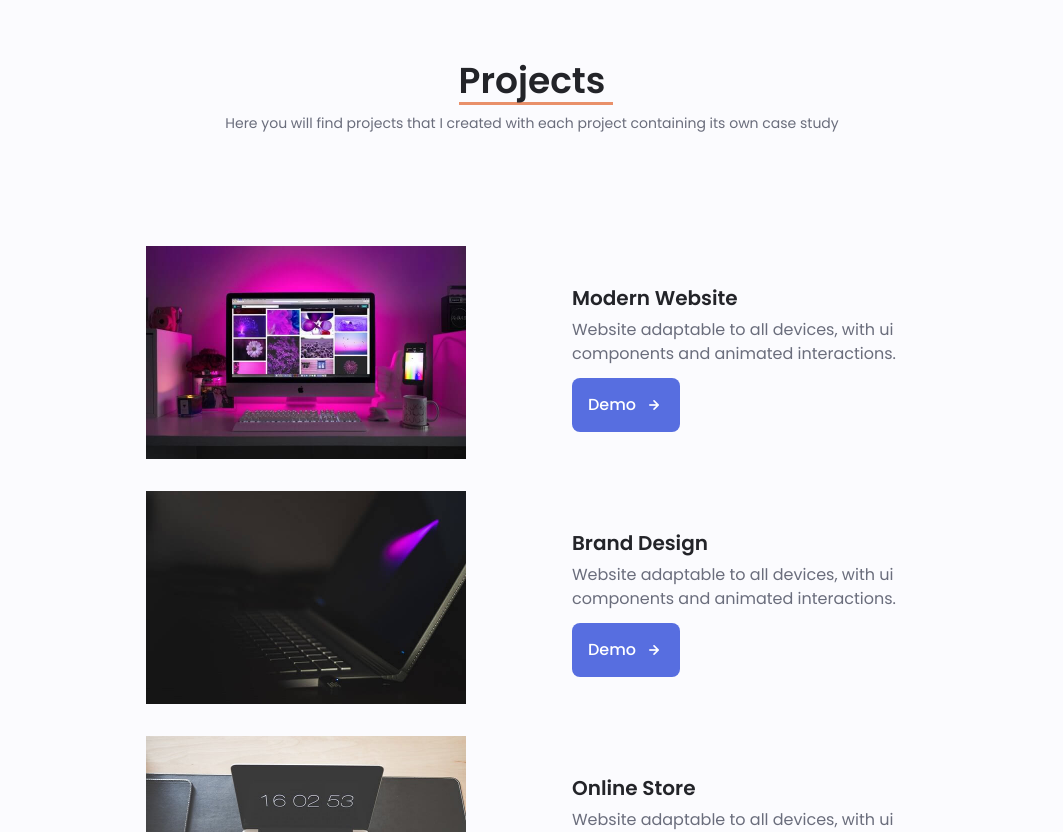
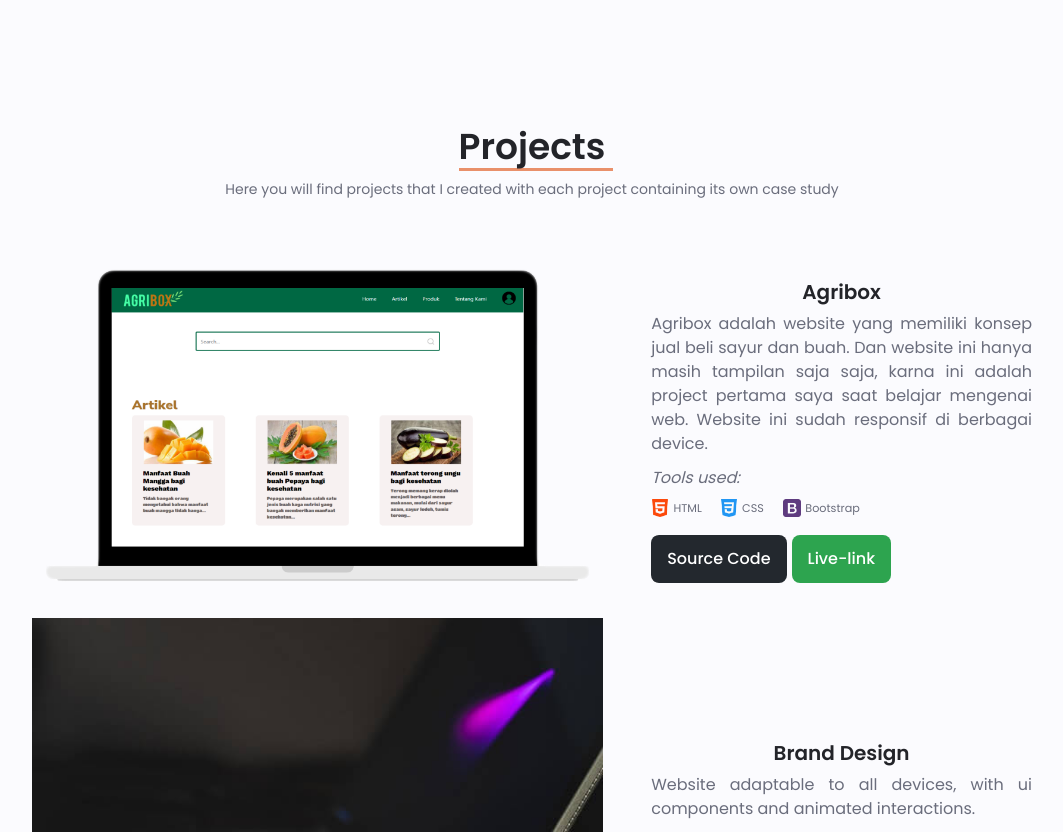
Before and after one commit to jericokatong/portfolio, a plain HTML site: page index.html in a window 1280 px wide. Shown: the part 1968-2800 px from the top of the page, without its empty margins (108-1171 px from the left). Drawn offline with nearby package versions, Linux system fonts and the light colour scheme.

Commit message:
memperbaiki dan edit tampilan project lebih responsif dan bagus

```diff
--- a/assets/css/styles.css
+++ b/assets/css/styles.css
@@ -171,7 +171,7 @@ img {
 
 /* LAYOUT */
 .container {
-  max-width: 768px;
+  max-width: 900px;
   padding-left: var(--mb-1-5);
   padding-right: var(--mb-1-5);
 }
@@ -582,11 +582,12 @@ img {
 /* PROJECTS */
 .projects_container {
   overflow: initial;
-  max-width: 900px;
+  max-width: 1000px;
 }
 
 .projects_content {
-  padding: 0 1.5rem;
+  /* padding: 0 1.5rem; */
+  padding: 0;
   margin-bottom: 2rem;
 }
 
@@ -601,6 +602,27 @@ img {
 
 .projects_button:hover .button_icon {
   transform: translateX(0.25rem);
+}
+
+.projects_data .github-button {
+  background-color: hsl(213, 13%, 16%);
+}
+
+.projects_data .github-button:hover {
+  background-color: hsl(206, 19%, 7%);
+}
+
+.projects_data .live-button {
+  background-color: hsl(137, 57%, 41%);
+}
+
+.projects_data .live-button:hover {
+  background-color: hsl(137, 55%, 33%);
+}
+
+.icon-description {
+  font-size: 0.7rem;
+  margin-right: 15px;
 }
 
 /* CONTACT ME */
@@ -809,7 +831,36 @@ button[type="submit"] {
   }
 
   .project_img {
-    width: 200px;
+    width: 100%;
+  }
+
+  .projects_title {
+    text-align: center;
+  }
+
+  .projects_description {
+    text-align: justify;
+  }
+
+  .tools_title {
+    text-align: center;
+    font-weight: 100;
+  }
+
+  .tools_items {
+    text-align: center;
+  }
+
+  .tools_container {
+    display: flex;
+    justify-content: center;
+    gap: 5px;
+  }
+
+  .projects .section_subtitle {
+    padding-left: 3px;
+    padding-right: 3px;
+    /* text-align: center; */
   }
 
   .contact_container {
@@ -843,11 +894,50 @@ button[type="submit"] {
   .projects_container,
   .contact_container,
   .footer_container {
-    grid-template-columns: repeat(2, 1fr);
+    /* grid-template-columns: repeat(2, 1fr); */
+    grid-template-columns: 1fr;
   }
 
   .contact_container {
     width: 90%;
+  }
+
+  .project_img {
+    width: 100%;
+  }
+
+  .projects_content {
+    justify-items: center;
+  }
+
+  .projects_title {
+    text-align: center;
+  }
+
+  .projects_description {
+    text-align: justify;
+  }
+
+  .tools_title {
+    text-align: center;
+    font-weight: 100;
+    font-style: italic;
+  }
+
+  .tools_items {
+    text-align: center;
+  }
+
+  .tools_container {
+    display: flex;
+    justify-content: center;
+    gap: 5px;
+  }
+
+  .projects .section_subtitle {
+    padding-left: 3px;
+    padding-right: 3px;
+    /* text-align: center; */
   }
 
   .qualification_sections {
@@ -968,11 +1058,12 @@ button[type="submit"] {
   }
 
   .projects_img {
-    width: 320px;
+    width: 100%;
   }
 
   .projects_content {
     align-items: center;
+    grid-template-columns: 1.5fr 1fr;
   }
 
   .projects {
@@ -982,13 +1073,44 @@ button[type="submit"] {
   .projects_container {
     background-color: inherit;
     border-radius: 1rem;
-    padding: 3rem 2.5rem 0;
+    /* padding: 3rem 2.5rem 0; */
+    padding: 0;
     grid-template-columns: 1fr max-content;
     column-gap: 3rem;
   }
 
   .projects_data {
     padding-top: 0.8rem;
+  }
+
+  .projects_title {
+    text-align: center;
+  }
+
+  .projects_description {
+    text-align: justify;
+  }
+
+  .tools_title {
+    text-align: left;
+    font-weight: 100;
+    font-style: italic;
+  }
+
+  .tools_items {
+    text-align: left;
+  }
+
+  .tools_container {
+    display: flex;
+    justify-content: flex-start;
+    gap: 5px;
+  }
+
+  .projects .section_subtitle {
+    padding-left: 3px;
+    padding-right: 3px;
+    /* text-align: center; */
   }
 
   .contact_container {
@@ -1044,7 +1166,7 @@ button[type="submit"] {
   }
 
   .projects_content {
-    column-gap: 5rem;
+    column-gap: 3rem;
   }
 
   .contact_form {
--- a/index.html
+++ b/index.html
@@ -311,16 +311,28 @@
         <div class="projects_container container swiper">
           <!-- PROJECT 1 -->
           <div class="projects_content grid">
-            <img src="assets/img/portfolio1.jpg" alt="" class="projects_img" />
+            <img src="assets/img/Agribox.png" alt="" width="500" class="projects_img" />
 
             <div class="projects_data">
-              <h3 class="projects_title">Modern Website</h3>
-              <p class="projects_description">Website adaptable to all devices, with ui components and animated interactions.</p>
+              <h3 class="projects_title">Agribox</h3>
+              <p class="projects_description">
+                Agribox adalah website yang memiliki konsep jual beli sayur dan buah. Dan website ini hanya masih tampilan saja saja, karna ini adalah project pertama saya saat belajar mengenai web. Website ini sudah responsif di berbagai
+                device.
+              </p>
+              <h6 class="tools_title">Tools used:</h6>
+              <p class="tools_items">
+                <img src="assets/icon/html-5.png" alt="HTML" class="img-icon" />
+                <span class="icon-description">HTML </span>
+                <img src="assets/icon/css-3.png" alt="CSS" class="img-icon" />
+                <span class="icon-description">CSS</span>
+                <img src="assets/icon/bootstrap.png" alt="Bootstrap" class="img-icon" />
+                <span class="icon-description">Bootstrap</span>
+              </p>
 
-              <a href="#" class="button button--flex button--small projects_button">
-                Demo
-                <i class="uil uil-arrow-right button_icon"></i>
-              </a>
+              <div class="tools_container">
+                <a href="https://github.com/jericokatong/AgriBox-home" target="_blank" class="button button--flex button--small projects_button github-button"> Source Code </a>
+                <a href="https://jericokatong.github.io/AgriBox-home/" target="_blank" class="button button--flex button--small projects_button live-button"> Live-link </a>
+              </div>
             </div>
           </div>
 
```
Also changed, not shown: assets/final.png (added), assets/icon/244-2441597_nike-shoes-for-men-transparent-hd-png-download.png (deleted), assets/icon/bootstrap.png (added), assets/img/Agribox.png (added), assets/img/ukuranGambar.txt (added).
